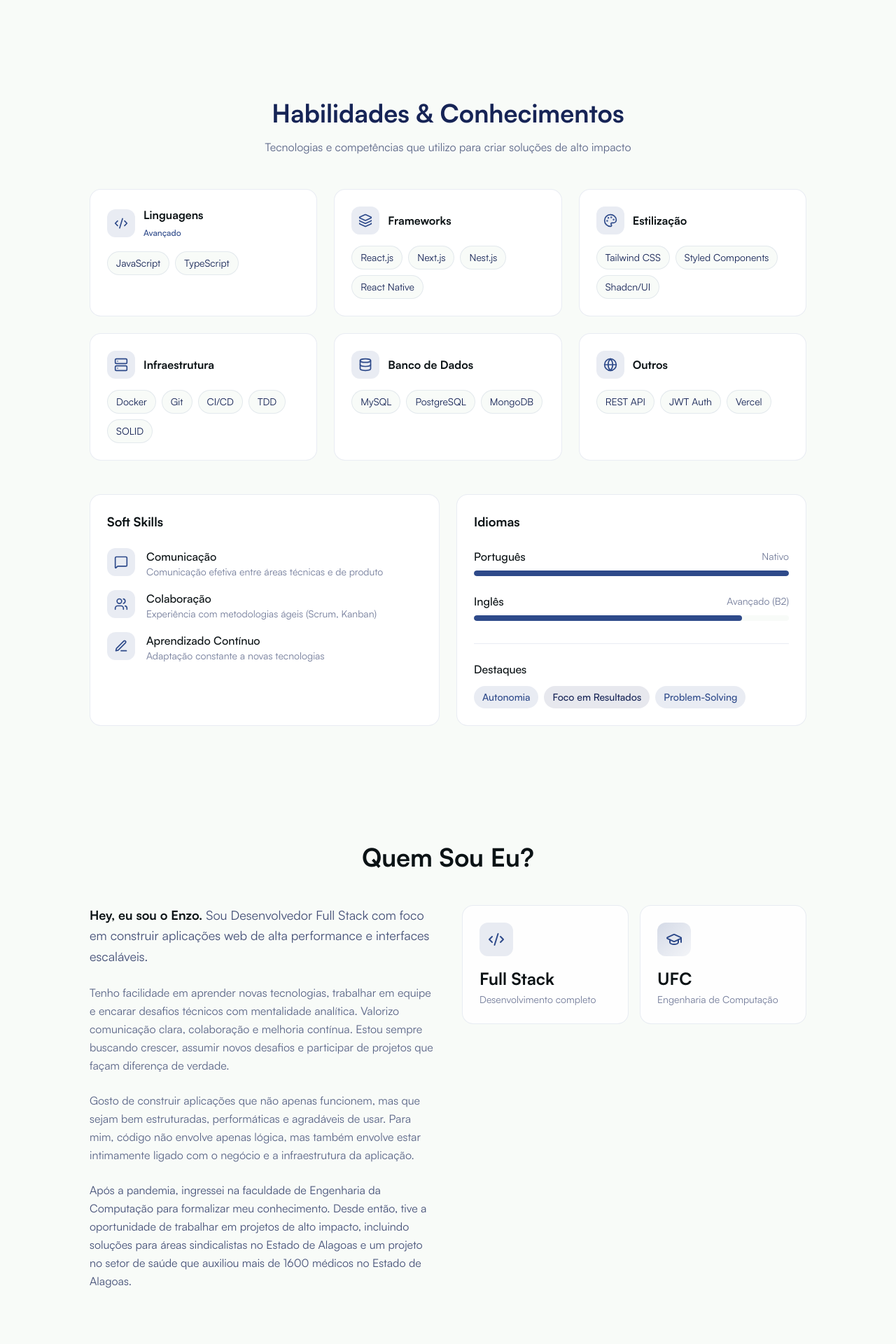
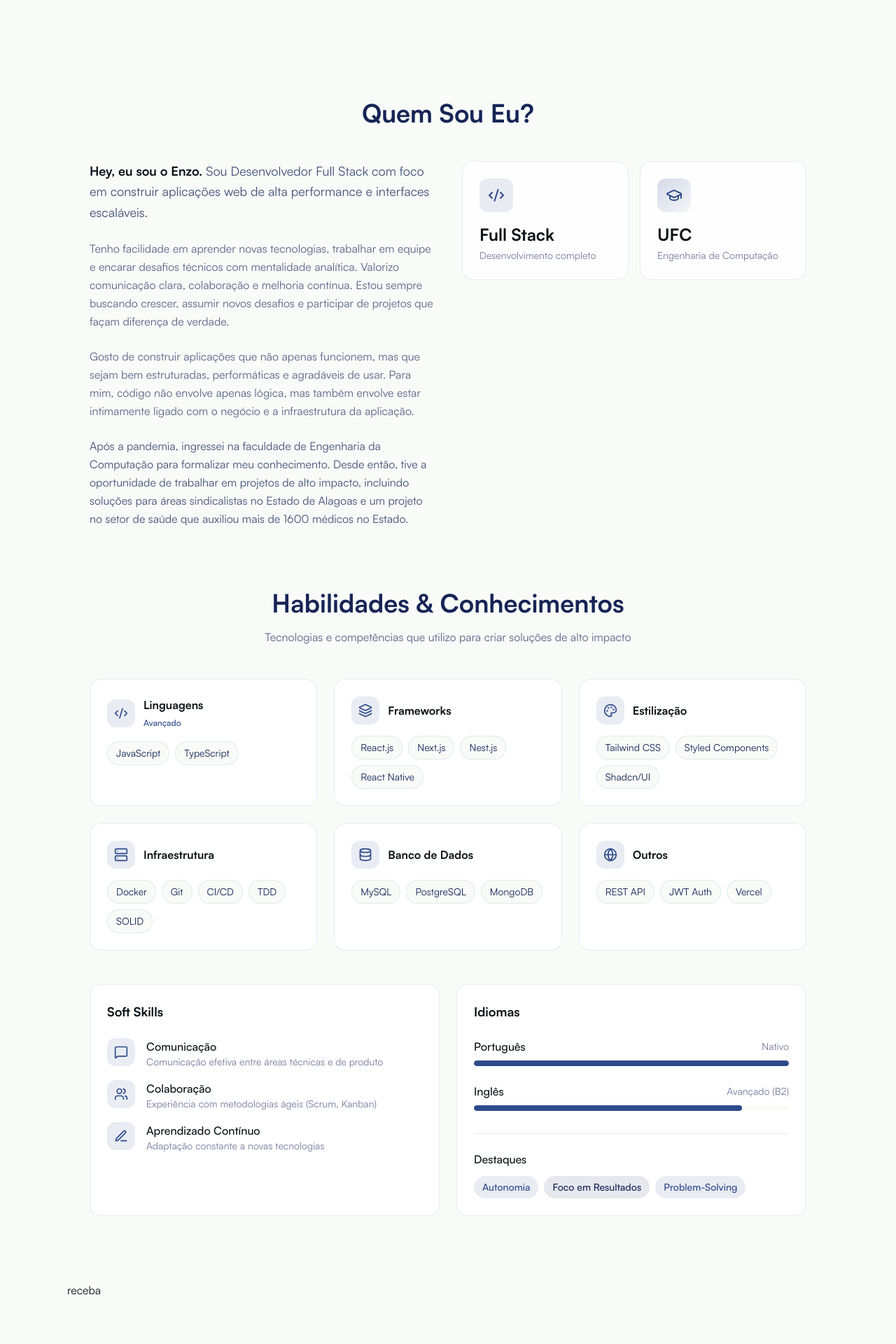
Before and after one commit to devbragas/portfolio-live, a Next.js app: page / in a window 1280 px wide. Shown: the part 620-2540 px from the top of the page at 70% size. Built offline with nearby package versions, Linux system fonts and the light colour scheme.

Commit message:
fix: change sections positions

```diff
--- a/src/app/page.tsx
+++ b/src/app/page.tsx
@@ -1,6 +1,5 @@
 import { AboutSection } from "../components/sections/about-section";
 import { ContactSection } from "../components/sections/contact-section";
-import { EducationSection } from "../components/sections/education-section";
 import { ExperienceSection } from "../components/sections/experience-section";
 import HeroSection from "../components/sections/hero-section";
 import SkillsSection from "../components/sections/skills-section";
@@ -9,8 +8,8 @@ export default function Home() {
   return (
     <>
       <HeroSection />
+      <AboutSection />
       <SkillsSection />
-      <AboutSection />
       <ExperienceSection />
 
       <ContactSection />
--- a/src/components/sections/about-section.tsx
+++ b/src/components/sections/about-section.tsx
@@ -6,7 +6,7 @@ import { Code2, GraduationCap, Linkedin, Github } from "lucide-react";
 
 export function AboutSection() {
   return (
-    <section id="aboutme" className="py-20 bg-background">
+    <section id="aboutme" className="pt-52 bg-background">
       <Container>
         <div className="flex flex-col gap-12">
           <motion.div
@@ -16,7 +16,7 @@ export function AboutSection() {
             viewport={{ once: true }}
             className="text-center"
           >
-            <h2 className="text-4xl font-bold mt-2 text-[#0b1215]">
+            <h2 className="text-4xl font-bold mt-2 text-[#162456]">
               Quem Sou Eu?
             </h2>
           </motion.div>
@@ -59,7 +59,7 @@ export function AboutSection() {
                 oportunidade de trabalhar em projetos de alto impacto, incluindo
                 soluções para áreas sindicalistas no Estado de Alagoas e um
                 projeto no setor de saúde que auxiliou mais de 1600 médicos no
-                Estado de Alagoas.
+                Estado.
               </p>
             </motion.div>
 
--- a/src/components/sections/contact-section.tsx
+++ b/src/components/sections/contact-section.tsx
@@ -15,7 +15,7 @@ export function ContactSection() {
             whileInView={{ opacity: 1, y: 0 }}
             transition={{ duration: 0.6 }}
             viewport={{ once: true }}
-            className="text-4xl font-bold mb-4 bg-gradient-to-r from-[#27C39F] to-[#2E4A8A] bg-clip-text text-transparent"
+            className="text-4xl font-bold mb-4 text-[#162456]"
           >
             Vamos Trabalhar Juntos?
           </motion.h2>
--- a/src/components/sections/skills-section.tsx
+++ b/src/components/sections/skills-section.tsx
@@ -67,7 +67,7 @@ const languages = [
 
 export default function SkillsSection() {
   return (
-    <section id="skills" className="pt-52 pb-20 bg-background">
+    <section id="skills" className="py-20 pb-20 bg-background">
       <Container>
         <div className="flex flex-col gap-12">
           <motion.div
--- a/src/components/ui/header.tsx
+++ b/src/components/ui/header.tsx
@@ -27,11 +27,11 @@ export function Header() {
       <Container className="relative flex items-center">
         <DevLogo />
         <nav className="absolute left-1/2 -translate-x-1/2 flex items-center gap-6">
+          <Link className={navLink} href="#aboutme">
+            Sobre mim
+          </Link>
           <Link className={navLink} href="#skills">
             Habilidades
-          </Link>
-          <Link className={navLink} href="#aboutme">
-            Sobre mim
           </Link>
           <Link className={navLink} href="#experience">
             Experiência
```
